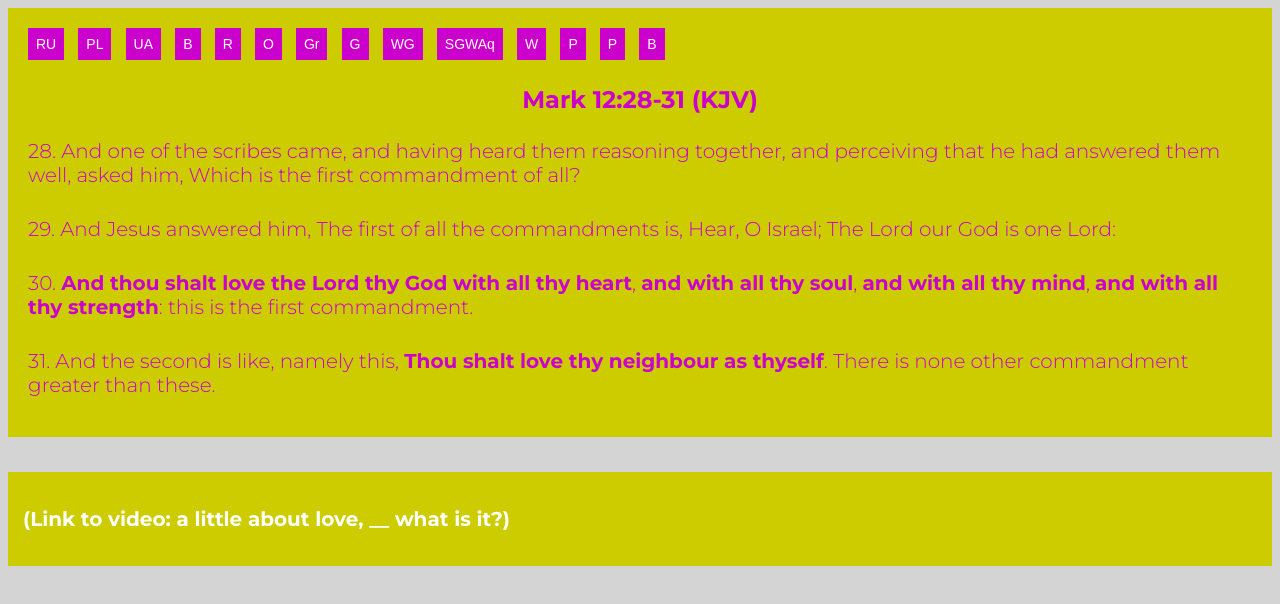
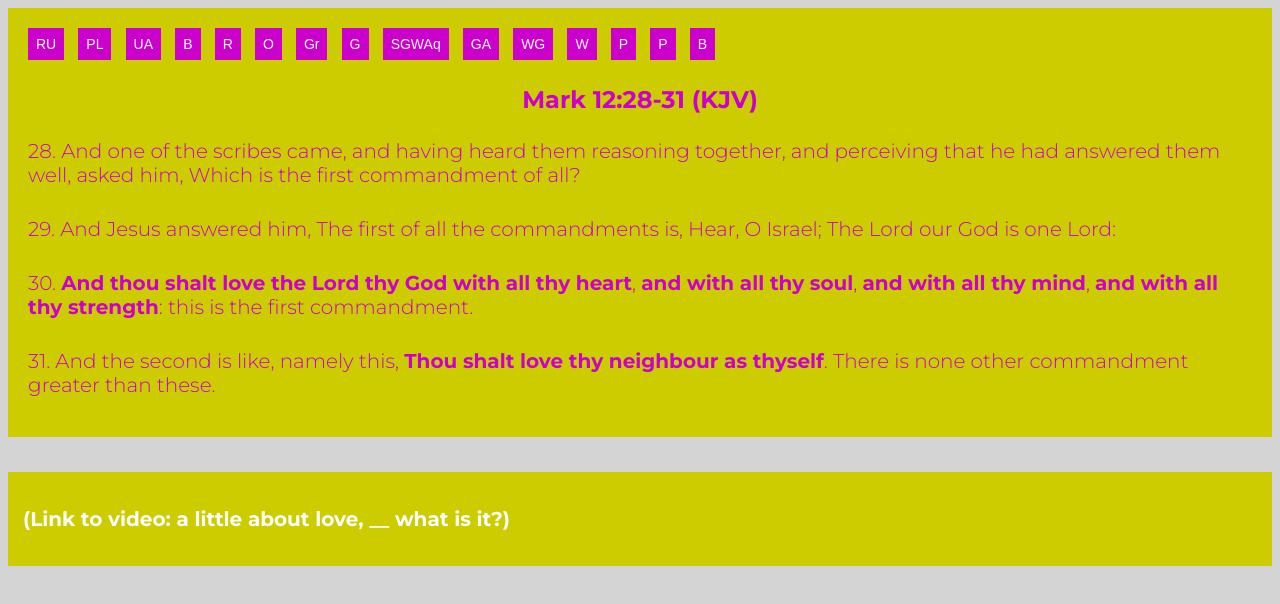
Before and after one commit to mr-front-end-dev/Bible-Verses-yellow--EN, a plain HTML site: page index.html in a window 1280 px wide. Drawn offline with Linux system fonts and the light colour scheme.

Commit message:
Updated index.html

```diff
--- a/index.html
+++ b/index.html
@@ -21,8 +21,9 @@
       <button class="section__button"><a class="section__button--link" href="https://mr-front-end-dev.github.io/Bible-Verses-o--EN/">O</a></button>
       <button class="section__button"><a class="section__button--link" href="https://mr-front-end-dev.github.io/Bible-Verses-g--EN/">Gr</a></button>
       <button class="section__button"><a class="section__button--link" href="https://mr-front-end-dev.github.io/Bible-Verses-grey--EN/">G</a></button>
+      <button class="section__button"><a class="section__button--link" href="https://mr-front-end-dev.github.io/Bible-Verses-sgwaq--EN/">SGWAq</a></button>
+      <button class="section__button"><a class="section__button--link" href="https://mr-front-end-dev.github.io/Bible-Verses-grey-aqua--EN/">GA</a></button>
       <button class="section__button"><a class="section__button--link" href="https://mr-front-end-dev.github.io/Bible-Verses-white-grey--EN/">WG</a></button>
-      <button class="section__button"><a class="section__button--link" href="https://mr-front-end-dev.github.io/Bible-Verses-white-sgwaq--EN/">SGWAq</a></button>
       <button class="section__button"><a class="section__button--link" href="https://mr-front-end-dev.github.io/Bible-Verses-w--EN/">W</a></button>
       <button class="section__button"><a class="section__button--link" href="https://mr-front-end-dev.github.io/Bible-Verses-p--EN/">P</a></button>
       <button class="section__button"><a class="section__button--link" href="https://mr-front-end-dev.github.io/Bible-Verses-pink--EN/">P</a></button>
```
